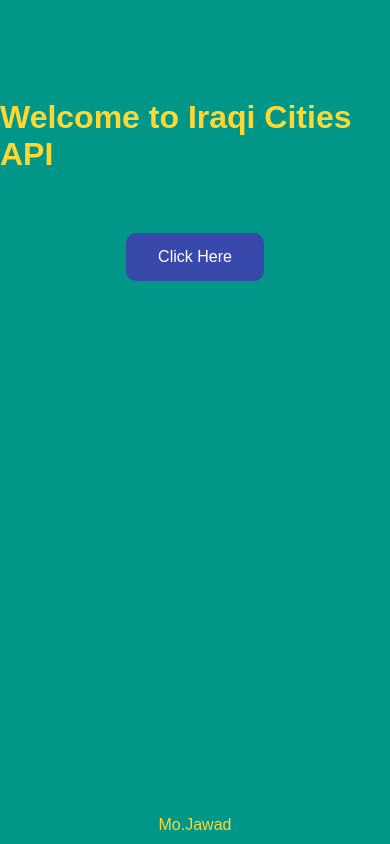
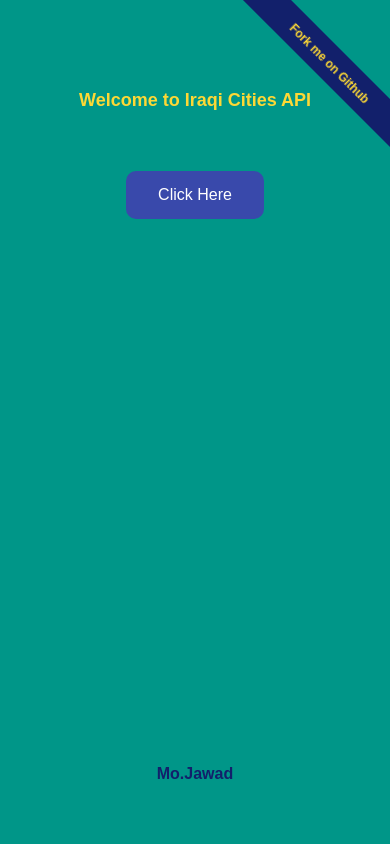
Before and after one commit to m98jk/iq-cities, a website: page public/index.html in a window 390 px wide. Drawn offline with Linux system fonts and the light colour scheme.

Commit message:
add github label

```diff
--- a/public/index.html
+++ b/public/index.html
@@ -10,10 +10,15 @@
   <body>
     <div class="container">
       <h1 class="header">Welcome to Iraqi Cities API</h1>
-      <a class="btn" href="https://iqcity.netlify.app/.netlify/functions/api"
+      <a class="btn rd" href="https://iqcity.netlify.app/.netlify/functions/api"
         >Click Here</a
       >
     </div>
-    <a class="me" href="http://t.me/m98jk">Mo.Jawad</a>
+    <div class="forkme">
+      <a href="https://github.com/m98jk/iq-cities">
+        <b> Fork me on Github</b></a
+      >
+    </div>
+    <a class="me" href="http://t.me/m98jk"> <h4>Mo.Jawad</h4></a>
   </body>
 </html>
--- a/public/main.css
+++ b/public/main.css
@@ -10,6 +10,13 @@ body {
   align-items: center;
   flex-direction: column;
   margin-top: 20%;
+}
+.github {
+  position: absolute;
+  transform: rotate(45deg);
+  top: 50px;
+  right: -70px;
+  width: 6cm;
 }
 .header {
   font-family: Arial, Helvetica, sans-serif;
@@ -26,6 +33,8 @@ body {
   display: inline-block;
   font-size: 16px;
   font-family: Arial, Helvetica, sans-serif;
+}
+.rd {
   border-radius: 10px;
 }
 .btn:hover {
@@ -33,15 +42,49 @@ body {
 }
 .me {
   position: absolute;
-  color: #fdd835;
+  color: #12206b;
   text-decoration: none;
   padding-bottom: 10px;
   text-align: center;
-  bottom: 0px;
+  bottom: 30px;
   width: 100%;
-  font-size: 16px;
   font-family: Arial, Helvetica, sans-serif;
 }
 .me:hover {
-  color: #12206b;
+  color: #fdd835;
 }
+.forkme {
+  -webkit-transform: rotate(45deg);
+  -ms-transform: rotate(45deg);
+  transform: rotate(45deg);
+  background-color: #12206b;
+  overflow: hidden;
+  position: fixed;
+  z-index: 30;
+  width: 240px;
+  right: -60px;
+  top: 46px;
+  text-align: center;
+  padding: 18px 15px;
+  font-family: Arial, Helvetica, sans-serif;
+}
+.forkme a {
+  color: #fdd835;
+  text-align: center;
+  text-decoration: none;
+  font-size: 18px;
+}
+@media only screen and (max-width: 580px) {
+  .header {
+    font-size: 18px;
+  }
+  .forkme {
+    width: 240px;
+    right: -90px;
+    top: 46px;
+    padding: 8px 30px;
+  }
+  .forkme a {
+    font-size: 12px;
+  }
+}
```
Also changed, not shown: README.md.
